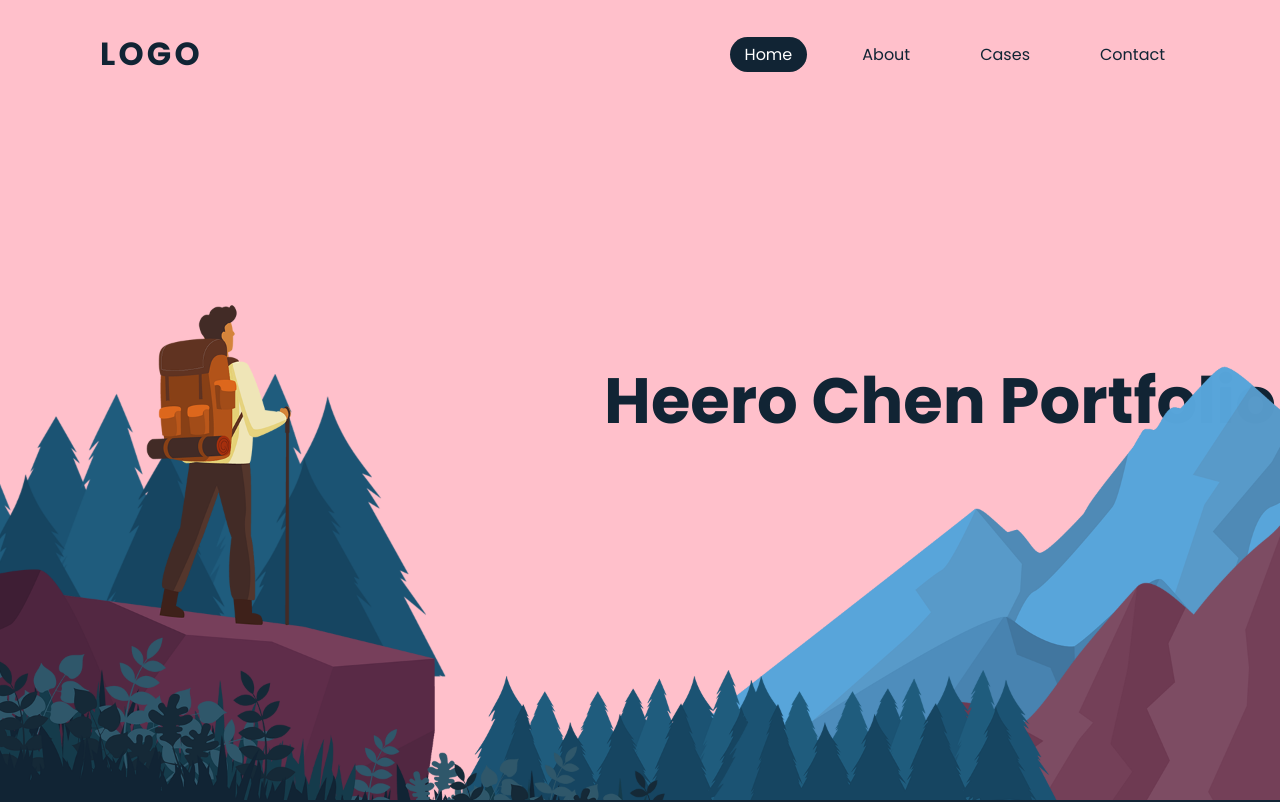
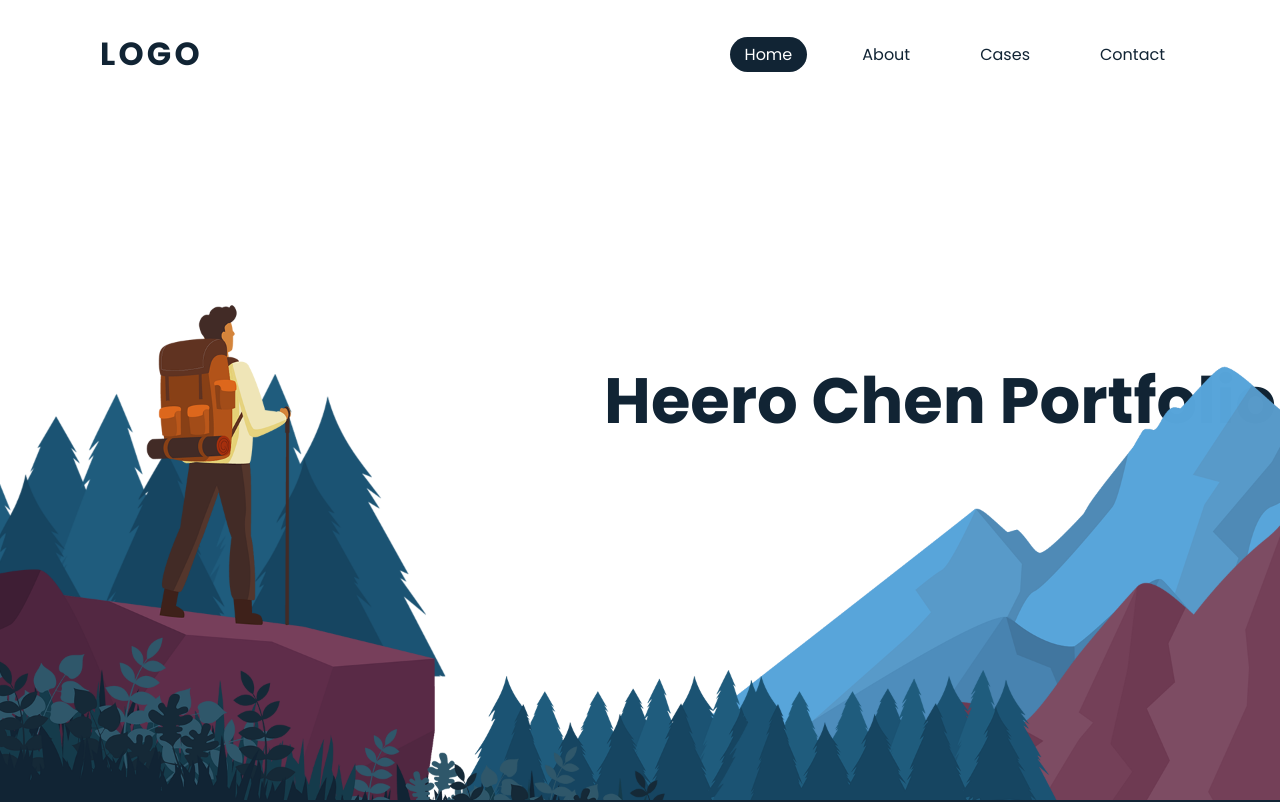
Before and after one commit to greatheero/heerochen.github.io, a plain HTML site: page index.html in a window 1280 px wide. Shown: the top 802 px of the page. Drawn offline with nearby package versions, Linux system fonts and the light colour scheme.

Commit message:
the background is changed as #fff

```diff
--- a/style.css
+++ b/style.css
@@ -74,7 +74,7 @@ header
     justify-content: center;
     align-items: center;
     height: 100vh;
-    background: pink;
+    background: #fff;
 
 }
 
```
